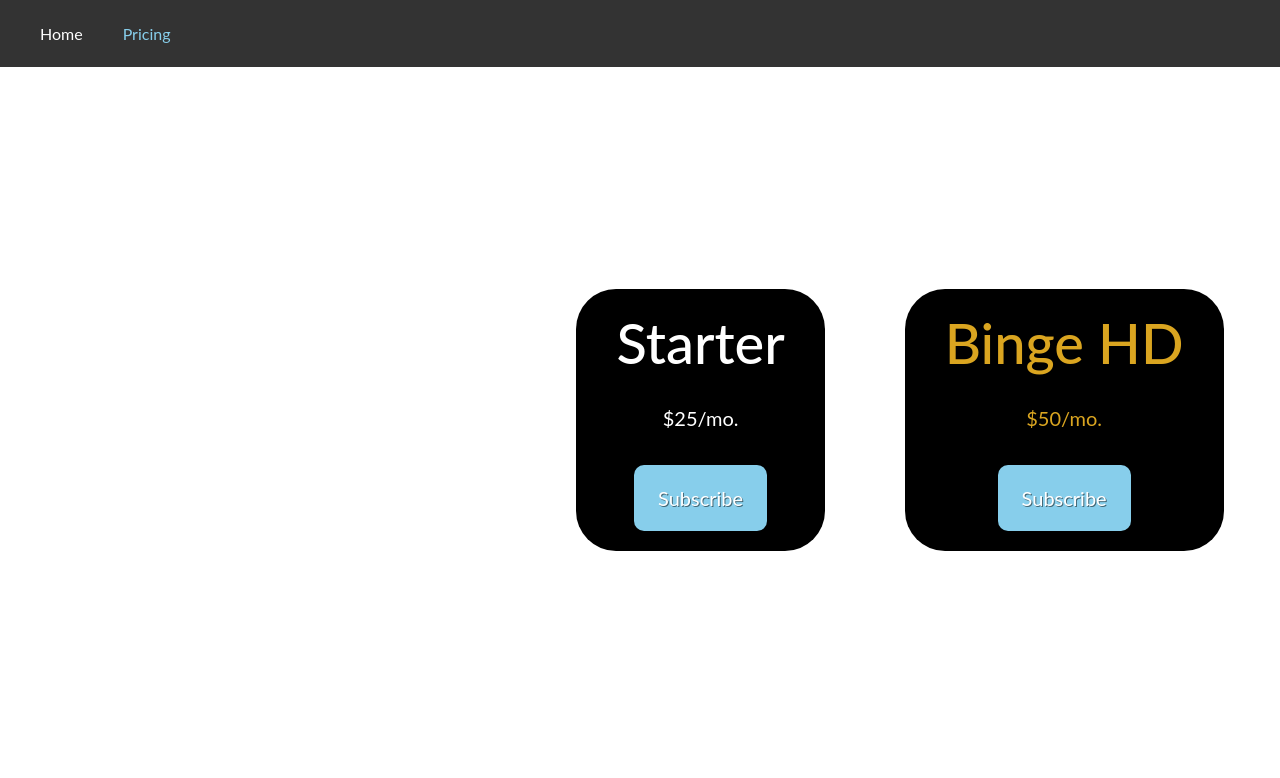
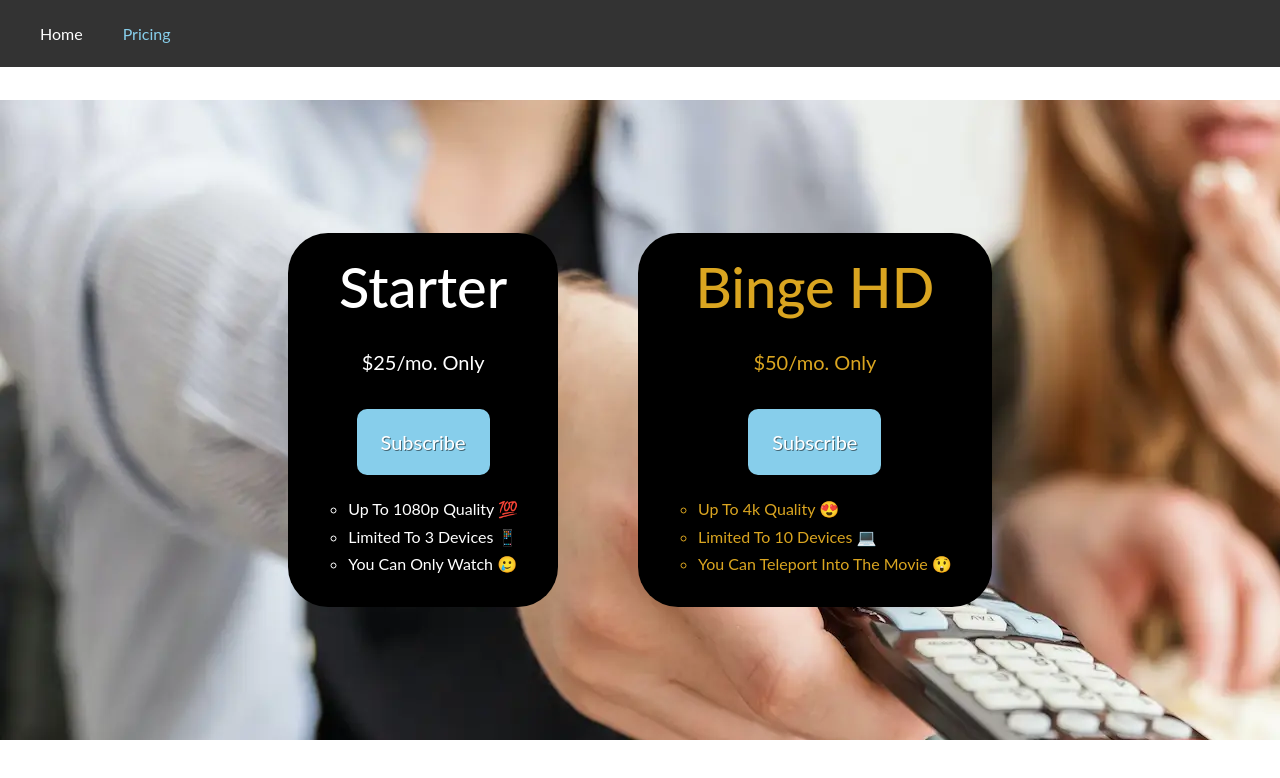
Before and after one commit to jasonLapina/lapsflix-v2, a React (Create React App) app: page /pricing in a window 1280 px wide. Shown: the top 778 px of the page. Built offline with nearby package versions, Linux system fonts and the light colour scheme.

Commit message:
begin subscription form

```diff
--- a/src/components/header/Header.js
+++ b/src/components/header/Header.js
@@ -1,12 +1,21 @@
 import classes from './Header.module.scss';
 import headerImg from '../../assets/header.webp';
 import Button from '../UI/Button';
+import { useNavigate } from 'react-router-dom';
 function Header() {
+  const navigate = useNavigate();
   return (
     <header className={classes.header}>
       <img src={headerImg} alt='family watching television' />
       <h1>Classics? Trending? We've got both.</h1>
-      <Button className={classes.btn}>Subscribe</Button>
+      <Button
+        onClick={() => {
+          navigate('/pricing');
+        }}
+        className={classes.btn}
+      >
+        Subscribe
+      </Button>
     </header>
   );
 }
--- a/src/components/movies/MovieDetails.js
+++ b/src/components/movies/MovieDetails.js
@@ -15,6 +15,7 @@ function MovieDetails({ text, pic, title, onHideModal, rating, votes, date }) {
   }
 
   const releaseYear = date.slice(0, 4);
+  const ratingPercentage = `${rating * 10}%`;
 
   return (
     <Modal onHideModal={onHideModal}>
@@ -35,7 +36,7 @@ function MovieDetails({ text, pic, title, onHideModal, rating, votes, date }) {
           <p className={classes.overview}>{text}</p>
           <p className={classes.rating}>
             <span style={avgStyle}>
-              {rating}
+              {ratingPercentage}
               <ion-icon name='star' />
             </span>
             <span className={classes.count}>
--- /dev/null
+++ b/src/components/pricing/Form.js
@@ -0,0 +1,28 @@
+function SubscriptionForm({ title }) {
+  return (
+    <>
+      <div>
+        <h3>{title}</h3>
+      </div>
+      <form>
+        <div>
+          <label htmlFor=''>Name</label>
+          <input type='name' />
+        </div>
+        <div>
+          <label htmlFor=''>Email</label>
+          <input type='email' />
+        </div>
+        <div>
+          <label htmlFor=''>Password</label>
+          <input type='password' />
+        </div>
+        <div>
+          <label htmlFor=''>Payment</label>
+          <input type='text' />
+        </div>
+      </form>
+    </>
+  );
+}
+export default SubscriptionForm;
--- a/src/components/pricing/Plan.js
+++ b/src/components/pricing/Plan.js
@@ -1,15 +1,37 @@
 import classes from './Plan.module.scss';
 import Button from '../UI/Button';
-function Plan({ title, features, price }) {
+import Modal from '../UI/Modal';
+import SubscriptionForm from './Form';
+import { useState } from 'react';
+function Plan({ title, features, price, onSubscribe }) {
+  const [showForm, setShowForm] = useState(false);
   let planClass;
   if (title == 'Starter') planClass = classes.starter;
   else planClass = classes.binge;
+  const renderFeatures = features.map((feat) => <li key={feat}>{feat}</li>);
+
+  const clickHandler = () => {
+    setShowForm(true);
+  };
+
+  const closeModal = () => {
+    setShowForm(false);
+  };
+
   return (
-    <div className={`${planClass} ${classes.plan}`}>
-      <h3>{title}</h3>
-      <p className={classes.price}>{`$${price}/mo.`}</p>
-      <Button>Subscribe</Button>
-    </div>
+    <>
+      {showForm && (
+        <Modal onHideModal={closeModal}>
+          <SubscriptionForm title={title} />
+        </Modal>
+      )}
+      <div className={`${planClass} ${classes.plan}`}>
+        <h3>{title}</h3>
+        <p className={classes.price}>{`$${price}/mo. Only`}</p>
+        <Button onClick={clickHandler}>Subscribe</Button>
+        <ul className={classes.feats}>{renderFeatures}</ul>
+      </div>
+    </>
   );
 }
 export default Plan;
--- a/src/components/pricing/Plan.module.scss
+++ b/src/components/pricing/Plan.module.scss
@@ -25,3 +25,8 @@
   color: goldenrod;
   background-color: black;
 }
+
+.feats {
+  list-style: circle;
+  text-transform: capitalize;
+}
--- a/src/components/pricing/PricingPlans.js
+++ b/src/components/pricing/PricingPlans.js
@@ -2,11 +2,26 @@ import Plan from './Plan';
 import classes from './PricingPlans.module.scss';
 
 function PricingPlans() {
+  const features = {
+    starter: [
+      'up to 1080p Quality 💯',
+      'Limited to 3 devices 📱',
+      'You can only watch 🥲',
+    ],
+    binge: [
+      'up to 4k Quality 😍',
+      'Limited to 10 devices 💻',
+      'You can teleport into the movie 😲',
+    ],
+  };
+
   return (
-    <div className={classes.plans}>
-      <Plan title='Starter' price={25} />
-      <Plan title='Binge HD' price={50} />
-    </div>
+    <>
+      <div className={classes.plans}>
+        <Plan features={features.starter} title='Starter' price={25} />
+        <Plan features={features.binge} title='Binge HD' price={50} />
+      </div>
+    </>
   );
 }
 
--- a/src/components/pricing/PricingPlans.module.scss
+++ b/src/components/pricing/PricingPlans.module.scss
@@ -4,7 +4,7 @@
   justify-content: center;
   align-items: center;
   height: 80vh;
-  width: 180rem;
   margin-top: 10rem;
   margin-inline: auto;
+  background-image: url(../../assets/pricingBg.webp);
 }
--- a/src/store/store.js
+++ b/src/store/store.js
@@ -4,10 +4,10 @@ const BASE_URL = 'https://api.themoviedb.org/3';
 
 const initState = {
   BASE_URL,
-  page: 1,
   params: {
     sort_by: 'popularity.desc',
     api_key: 'b294078ac9e5deee42e81781ed53a00c',
+    page: 2,
   },
 };
 
```
Also changed, not shown: src/assets/pricingBg.webp (added).
